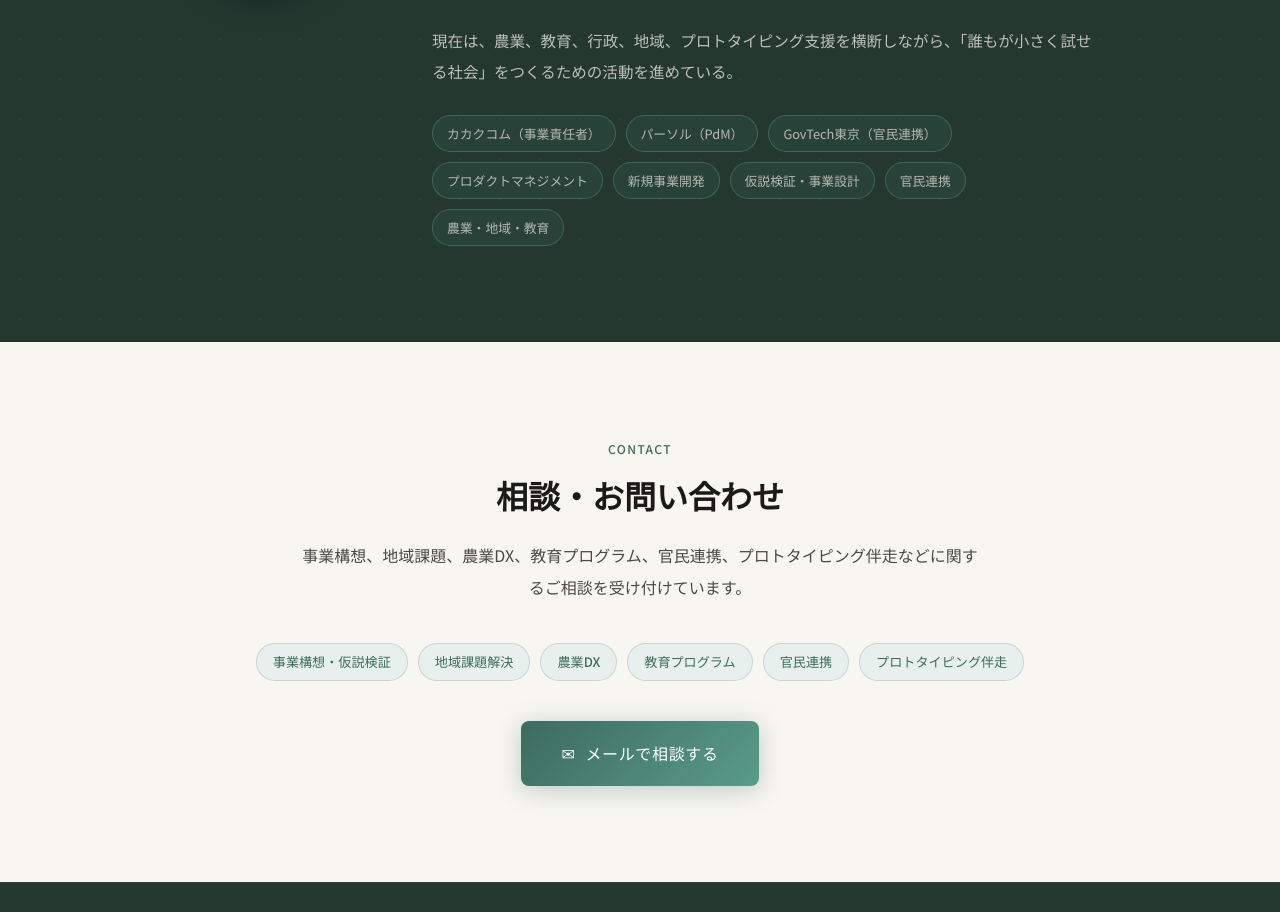
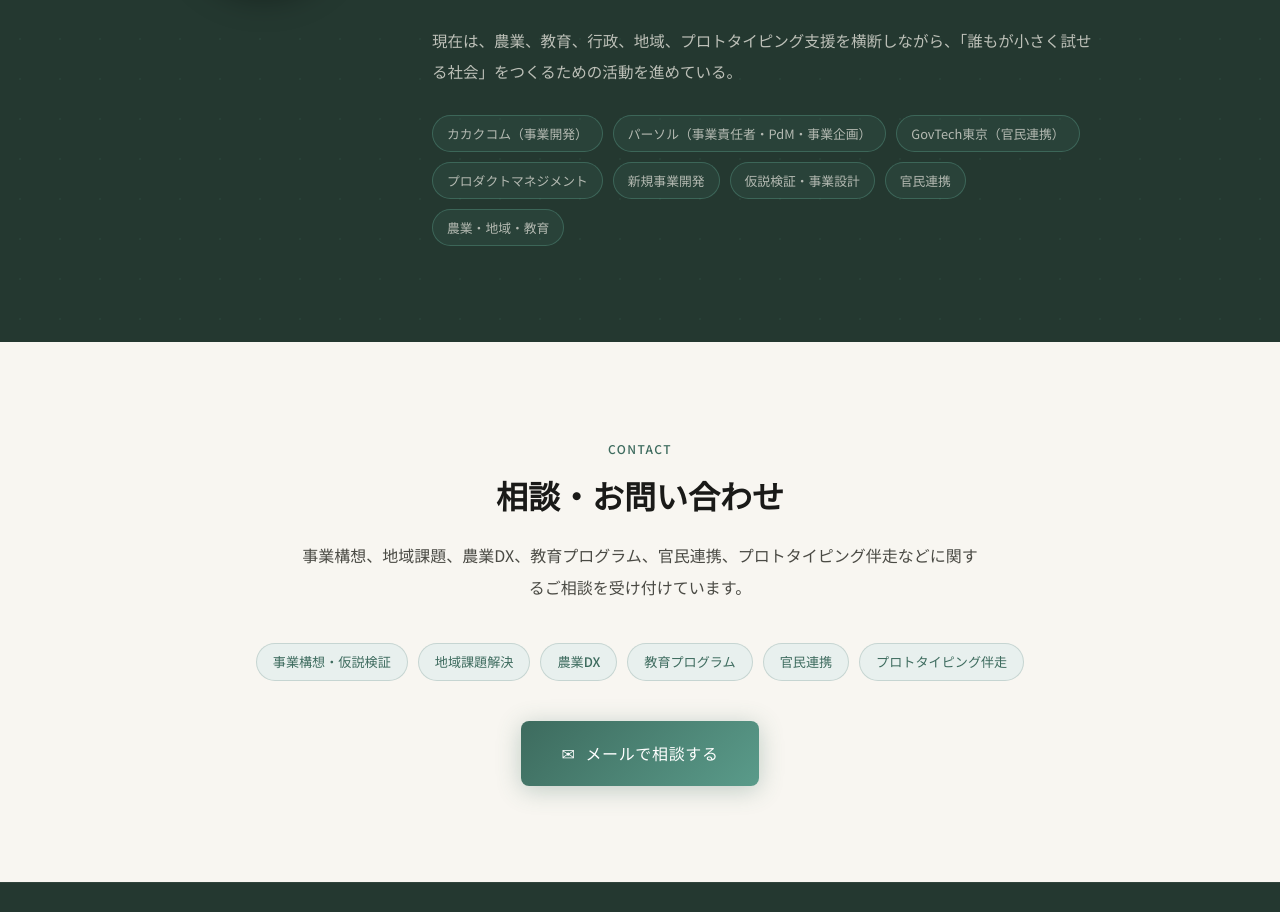
Before and after one commit to chmst-dev/kuwadate-company-site, a React (Vite) app: page / in a window 1280 px wide. Shown: the part 3736-4648 px from the top of the page. Built offline with nearby package versions, Linux system fonts and the light colour scheme.

Commit message:
fix: カカクコム・パーソルのキャリア表記を修正

```diff
--- a/src/App.jsx
+++ b/src/App.jsx
@@ -241,8 +241,8 @@ function FieldsSection() {
    Profile セクション
    =========================== */
 const careerTags = [
-  'カカクコム（事業責任者）',
-  'パーソル（PdM）',
+  'カカクコム（事業開発）',
+  'パーソル（事業責任者・PdM・事業企画）',
   'GovTech東京（官民連携）',
   'プロダクトマネジメント',
   '新規事業開発',
```
